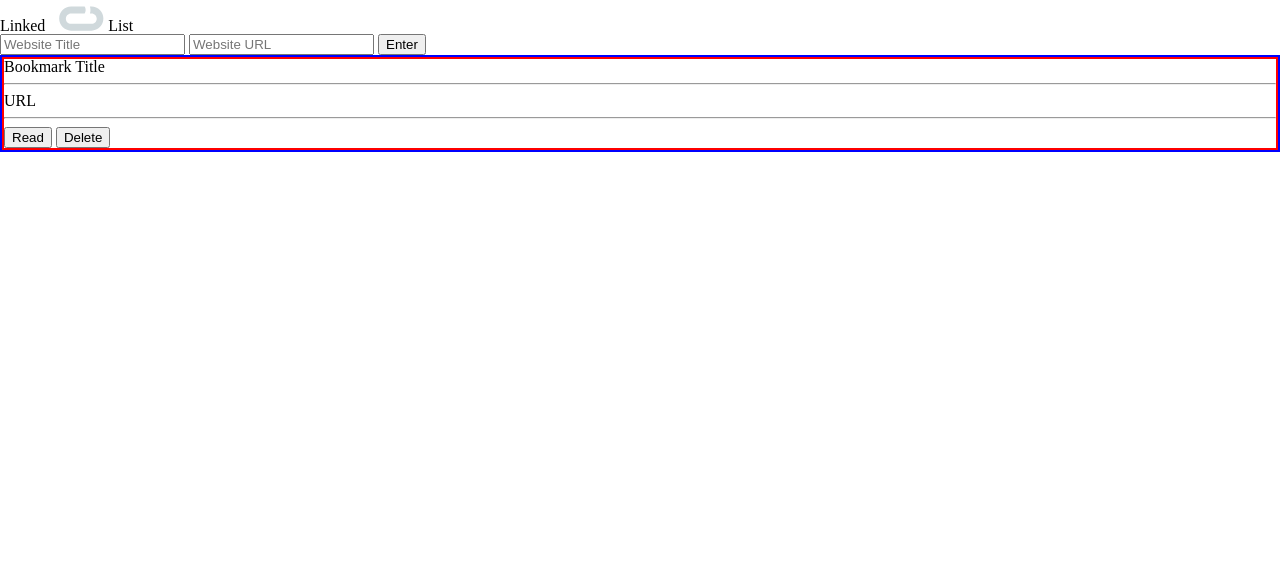
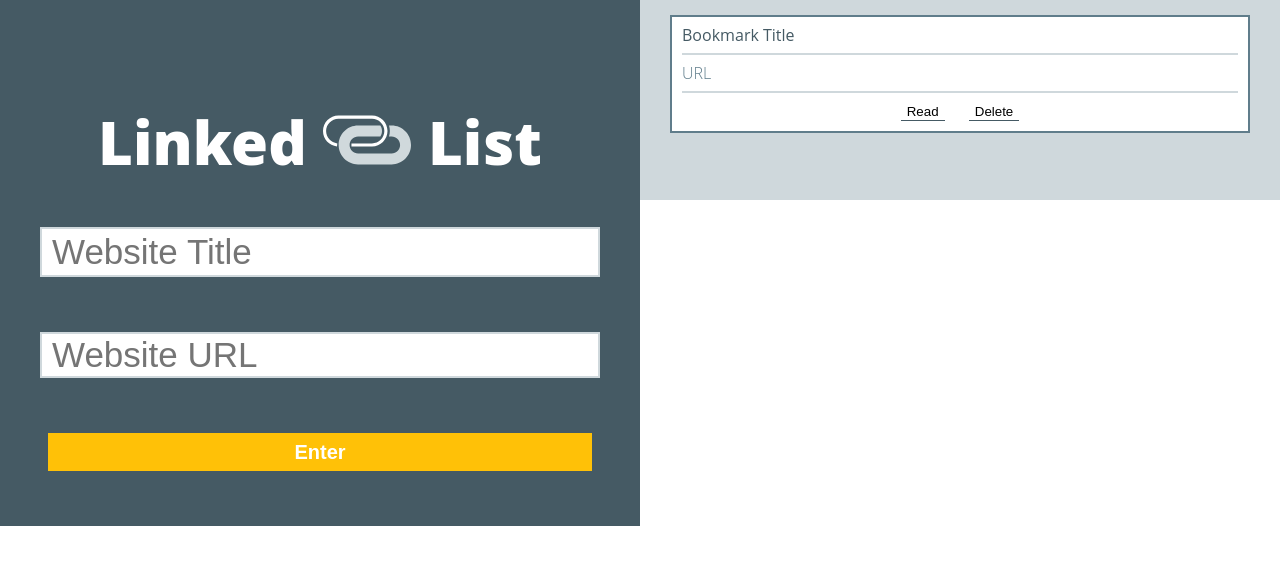
Before and after one commit to amnichv/linked-list, a plain HTML site: page index.html in a window 1280 px wide. Drawn offline with nearby package versions, Linux system fonts and the light colour scheme.

Commit message:
Add CSS file

```diff
--- a/main.css
+++ b/main.css
@@ -1,7 +1,142 @@
-.bookmark-container {
-  border: 2px solid blue;
+.input-container, .bookmark-container {
+  font-family: "Open sans", sans-serif;
+  font-weight: 800;
+  text-align: center;
 }
 
+h1 {
+  color: #FFFFFF;
+}
+
+img {
+  padding-top: 15px;
+
+}
+
+.title {
+  color: #FFFFFF;
+  font-size: 33px;
+  text-align: center;
+  padding: 3px 2px 3px 2px;
+  text-align: left;
+  font-weight: 400;
+}
+
+.input-container {
+  background-color: #455A64;
+  height: 335px;
+}
+
+input {
+  border: 2px solid #CFD8DC;
+  font-size: 30px;
+  padding-left: 10px;
+}
+
+:placeholder-shown {
+  font-size: 35px;
+  padding-left: 10px;
+  font-weight: 300;
+  color: #F2F4F4;
+  text-align: left;
+}
+
+.create {
+  background-color: #FFC107;
+  color: #FFFFFF;
+  font-size: 20px;
+  font-weight: 700;
+  border: none;
+  margin-bottom: 2px;
+  width: 90%;
+}
+
+.create:hover {
+  background-color: #FFD773;
+}
+
+.create:hover:disabled {
+  background-color: #FFC107;
+}
+
+input, .create {
+  width: 280px;
+  height: 50px;
+  margin: 30px auto;
+  display: block;
+  width: 85%;
+}
+
+.bookmark-container {
+  background-color: #CFD8DC;
+  height: 200px;
+  width: 100%;
+  float: right;
+}
+
+/*Bookmark info*/
+
 .bookmark {
-  border: 2px solid red;
+  width: 90%;
+  margin: 15px auto;
+  border: 2px solid #607D8B;
+  background-color: #FFFFFF;
 }
+
+h2 {
+  margin: 10px;
+  color: #455A64;
+  font-weight: 500;
+  text-align: left;
+}
+
+h3 {
+  margin: 10px;
+  color: #607D8B;
+  font-weight: 200;
+  text-align: left;
+}
+
+hr {
+  margin: 0px 10px;
+  border-style: none;
+  border: 1px solid #CFD8DC;
+}
+
+.read, .delete {
+  margin: 10px;
+  border: none;
+  border-bottom: 1px solid #455A64;
+  background-color: #FFFFFF;
+}
+
+@media screen and (min-width: 900px) {
+  .input-container, .bookmark-container {
+    width: 50%;
+  }
+  .input-container {
+    float: left;
+    height: 100%;
+  }
+
+  h1 {
+    font-size: 60px;
+    padding-top: 100px;
+  }
+
+  img {
+    width: 90px;
+  }
+
+  input {
+    height: 40px;
+  }
+
+  .create {
+    height: 38px;
+  }
+
+  input, .create {
+    margin: 55px auto;
+  }
+}
```
